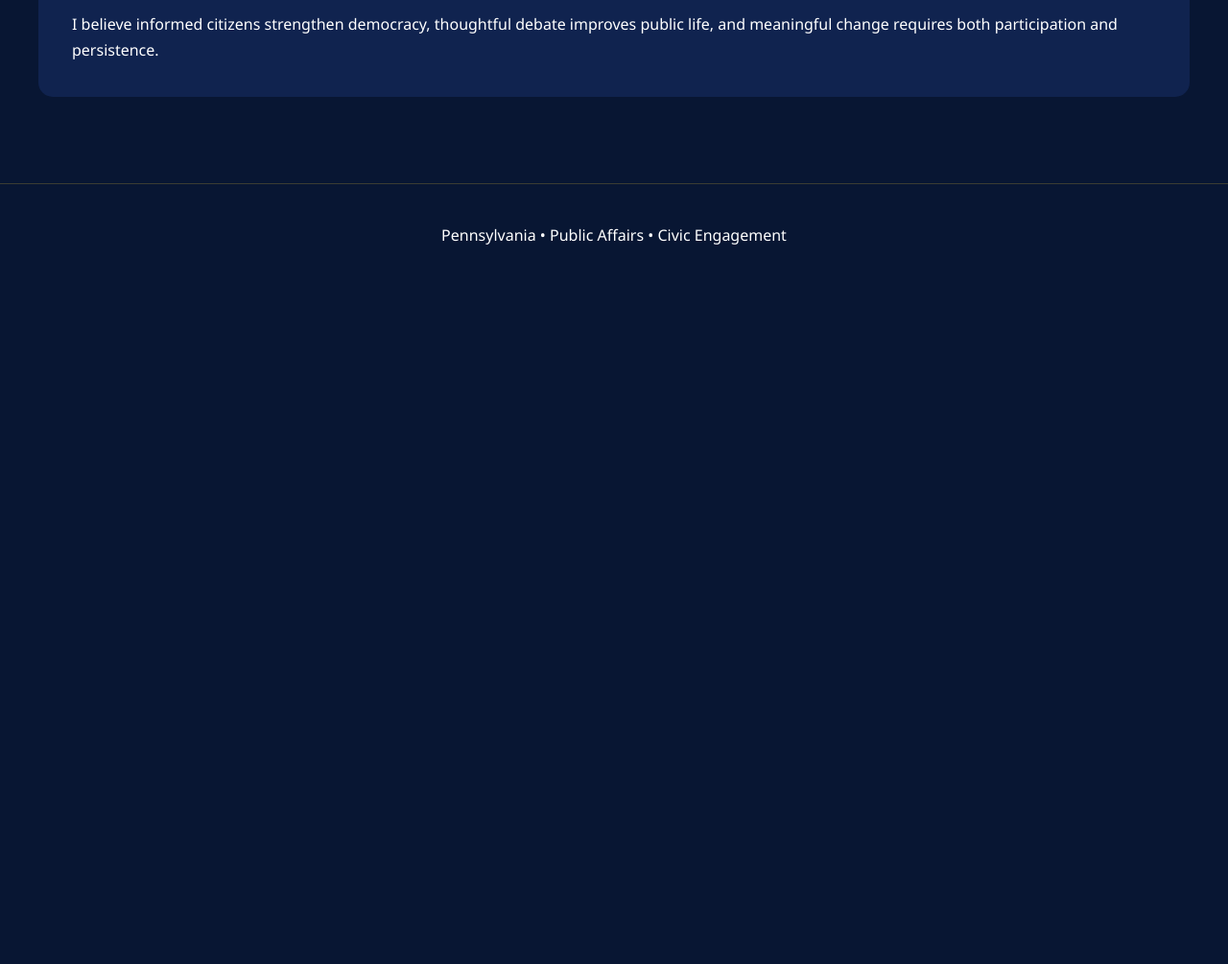
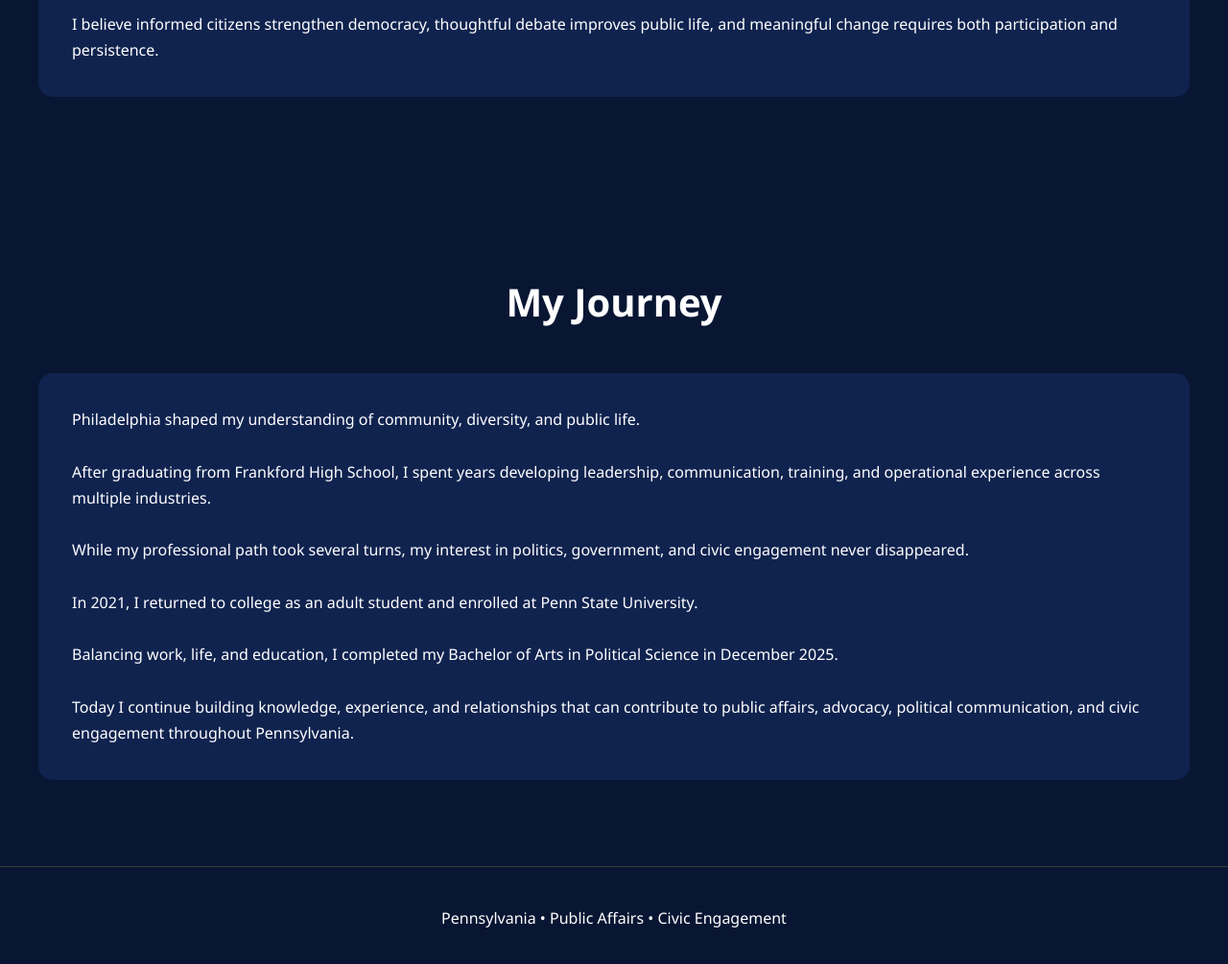
Before and after one commit to EdwarAWilson1983/edwardawilson1983.github.io, a plain HTML site: page index.html in a window 1280 px wide. Shown: the part 2113-3118 px from the top of the page at 96% size. Before the commit the page ends 2413 px from the top, so only its background shows below. Drawn offline with Linux system fonts and the light colour scheme.

Commit message:
Update index.html

```diff
--- a/index.html
+++ b/index.html
@@ -398,6 +398,56 @@ I believe informed citizens strengthen democracy, thoughtful debate improves pub
 
 </section>
 
+<section id="journey">
+
+<div class="container">
+
+<h2 class="section-title">
+My Journey
+</h2>
+
+<div class="card">
+
+<p>
+Philadelphia shaped my understanding of community, diversity, and public life.
+</p>
+
+<br>
+
+<p>
+After graduating from Frankford High School, I spent years developing leadership, communication, training, and operational experience across multiple industries.
+</p>
+
+<br>
+
+<p>
+While my professional path took several turns, my interest in politics, government, and civic engagement never disappeared.
+</p>
+
+<br>
+
+<p>
+In 2021, I returned to college as an adult student and enrolled at Penn State University.
+</p>
+
+<br>
+
+<p>
+Balancing work, life, and education, I completed my Bachelor of Arts in Political Science in December 2025.
+</p>
+
+<br>
+
+<p>
+Today I continue building knowledge, experience, and relationships that can contribute to public affairs, advocacy, political communication, and civic engagement throughout Pennsylvania.
+</p>
+
+</div>
+
+</div>
+
+</section>
+
 <footer>
 
 <p>
```
